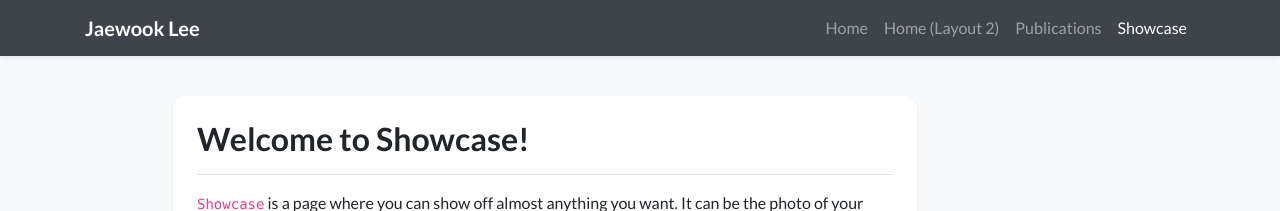
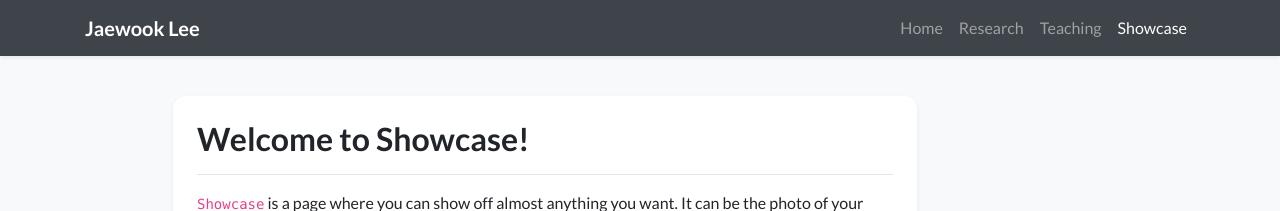
Before and after one commit to jwklee/jwklee.github.io, a Jekyll site: the page built from showcase.html, in a window 1280 px wide. Shown: the top 211 px of the page. Built offline with Jekyll 4.4.1, drawn with Linux system fonts in a browser that asks for light colours; nearby versions of some CDN libraries; a style sheet for code colours, icons or effects is not loaded.

Commit message:
Update navigation.yml

```diff
--- a/_data/navigation.yml
+++ b/_data/navigation.yml
@@ -1,11 +1,13 @@
 pages:
 # NOTE: `name` field must match the `navbar_title` field in the page's front matter to ensure the correct page is highlighted in the navbar.
 #       For example, the `navbar_title` field in `showcase.html` is "Showcase" and the `name` field here should also be "Showcase"
+#- name: Home
+#  url: /
 - name: Home
-  url: /
-- name: Home (Layout 2)
   url: /index_layout2
-- name: Publications
+- name: Research
   url: /publications
+- name: Teaching
+  url: /showcase
 - name: Showcase
   url: /showcase
```
